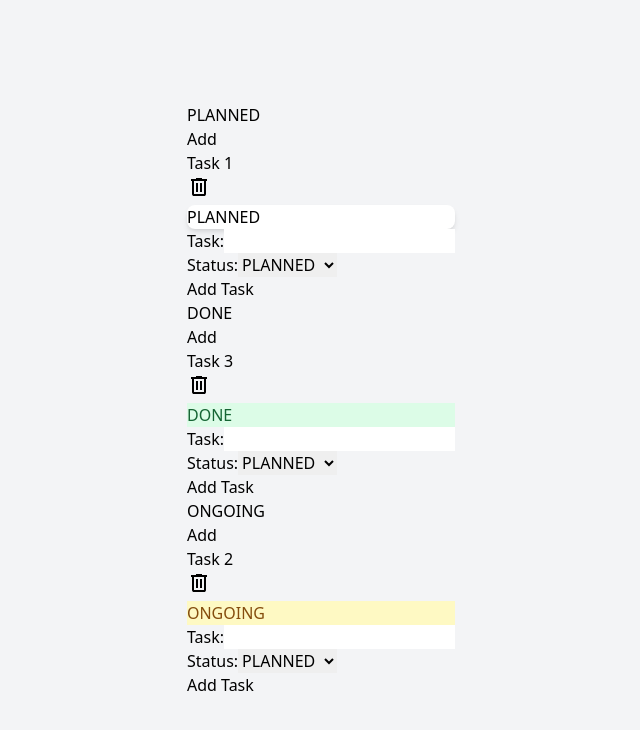
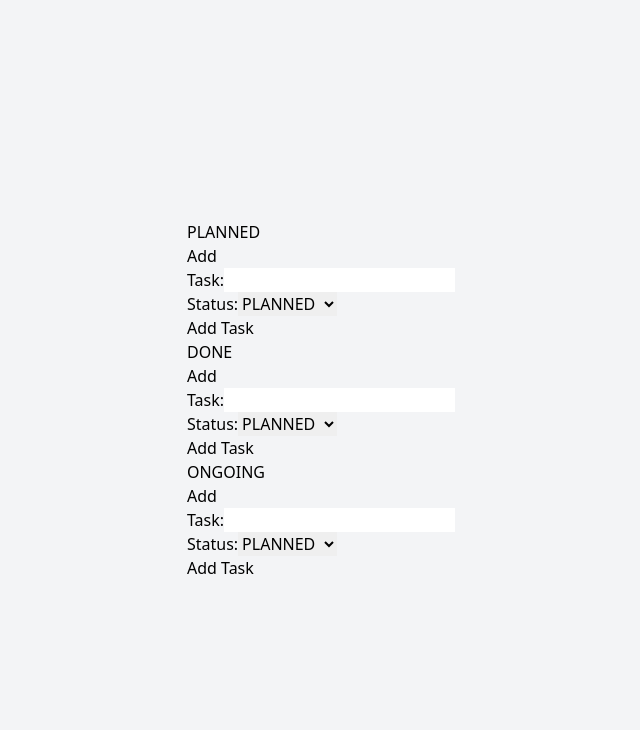
Before and after one commit to SufiyanAK/State-Management-With-Zustand, a React (Vite) app: page / in a window 1280 px wide. Shown: the top 730 px of the page, without its empty margins (319-959 px from the left). Built offline with nearby package versions, Linux system fonts and the light colour scheme.

Commit message:
feat: integrate zustand middleware for state management with devtools and persistence

```diff
--- a/src/zustand/store.ts
+++ b/src/zustand/store.ts
@@ -1,4 +1,5 @@
 import { create } from "zustand"
+import { devtools, persist } from "zustand/middleware";
 
 export type status = "PLANNED" | "ONGOING" | "DONE";
 
@@ -17,26 +18,21 @@ interface Store {
     moveTask(id: string, status: status): void;
 }
 
-export const useStore = create<Store>()((set) =>
-({
-    tasks: [
-        { id: '1', title: "Task 1", status: "PLANNED" },
-        { id: '2', title: "Task 2", status: "ONGOING" },
-        { id: '3', title: "Task 3", status: "DONE" },
-    ],
-    addTask: (id, title, status) => set((state) => ({ tasks: [...state.tasks, { id, title, status }] })),
+export const useStore = create<Store>()(persist(devtools((set) => ({
+    tasks: [],
+    addTask: (id, title, status) => set((state) => ({ tasks: [...state.tasks, { id, title, status }] }), false, "addTask"),
     deleteTask: (id) => set((state) => ({
         tasks: state.tasks.filter(task => task.id !== id)
-    })),
+    }), false, "deleteTask"),
     draggedTask: null,
-    setDraggedTask: (task) => set({ draggedTask: task }),
+    setDraggedTask: (task) => set({ draggedTask: task }, false, "setDraggedTask"),
     moveTask: (id, status) => set((state) => {
         const task = state.tasks.find(task => task.id === id);
         if (task) {
             task.status = status;
         }
         return { tasks: [...state.tasks] }
-    })
+    }, false, "moveTask")
 
 })
-)
+), { name: "task-app-zustand" }))
```
